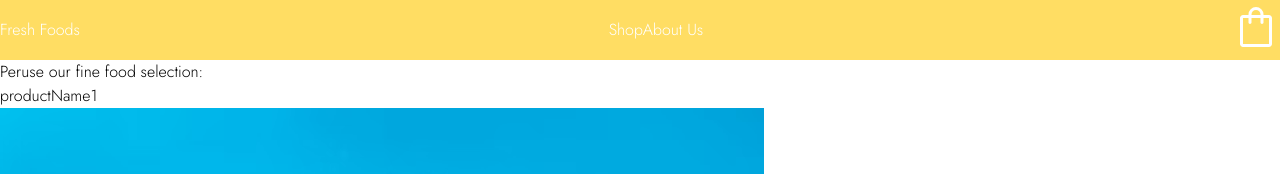
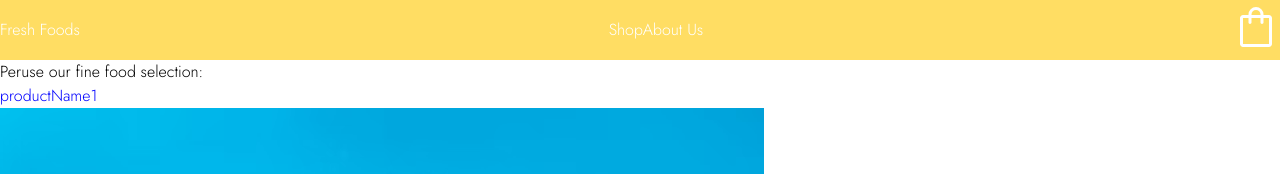
Before and after one commit to jesscz/shopping-cart, a React (Vite) app: page /shop in a window 1280 px wide. Shown: the top 174 px of the page. Built offline with nearby package versions, Linux system fonts and the light colour scheme.

Commit message:
Add link to product on shop page

```diff
--- a/src/pages/Shop.jsx
+++ b/src/pages/Shop.jsx
@@ -1,4 +1,6 @@
 import PropTypes from 'prop-types';
+import { Link } from 'react-router-dom';
+
 import productsList from '../components/products.jsx';
 
 export default function Shop({ addToCart }){
@@ -9,8 +11,10 @@ export default function Shop({ addToCart }){
             <div className='grid grid-cols-2'>
                 {productsList.map(product =>
                     <div className='border-solid border-2' key={product.name}>
-                        <div>{product.name}</div>
-                        <img src={product.image} />
+                        <Link to={`/shop/${product.name}`}>
+                            <div>{product.name}</div>
+                            <img src={product.image} />
+                        </Link>
                         <div>{product.price}</div>
                         <button onClick={() => addToCart(product.name, product.price, product.image)} className='bg-sky-300 h-7 w-full'>Add to Cart</button>
                     </div>
```
